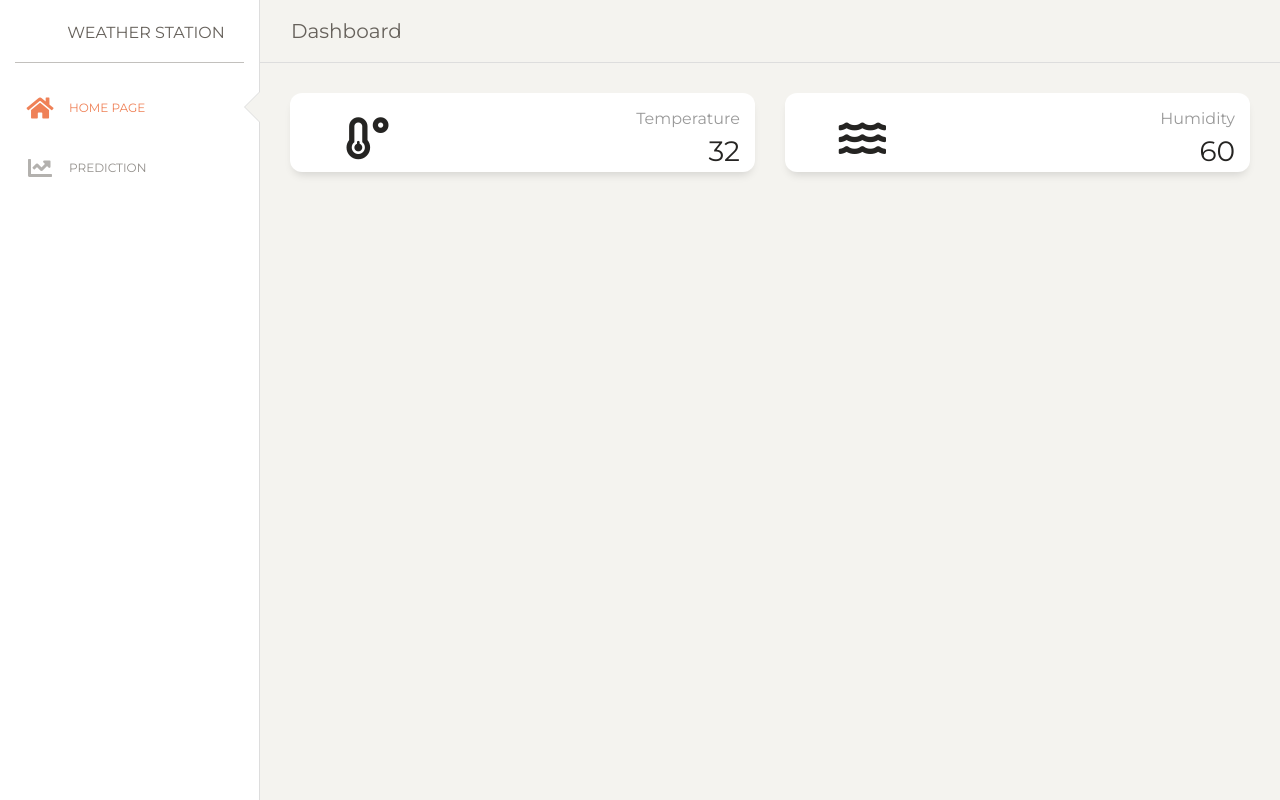
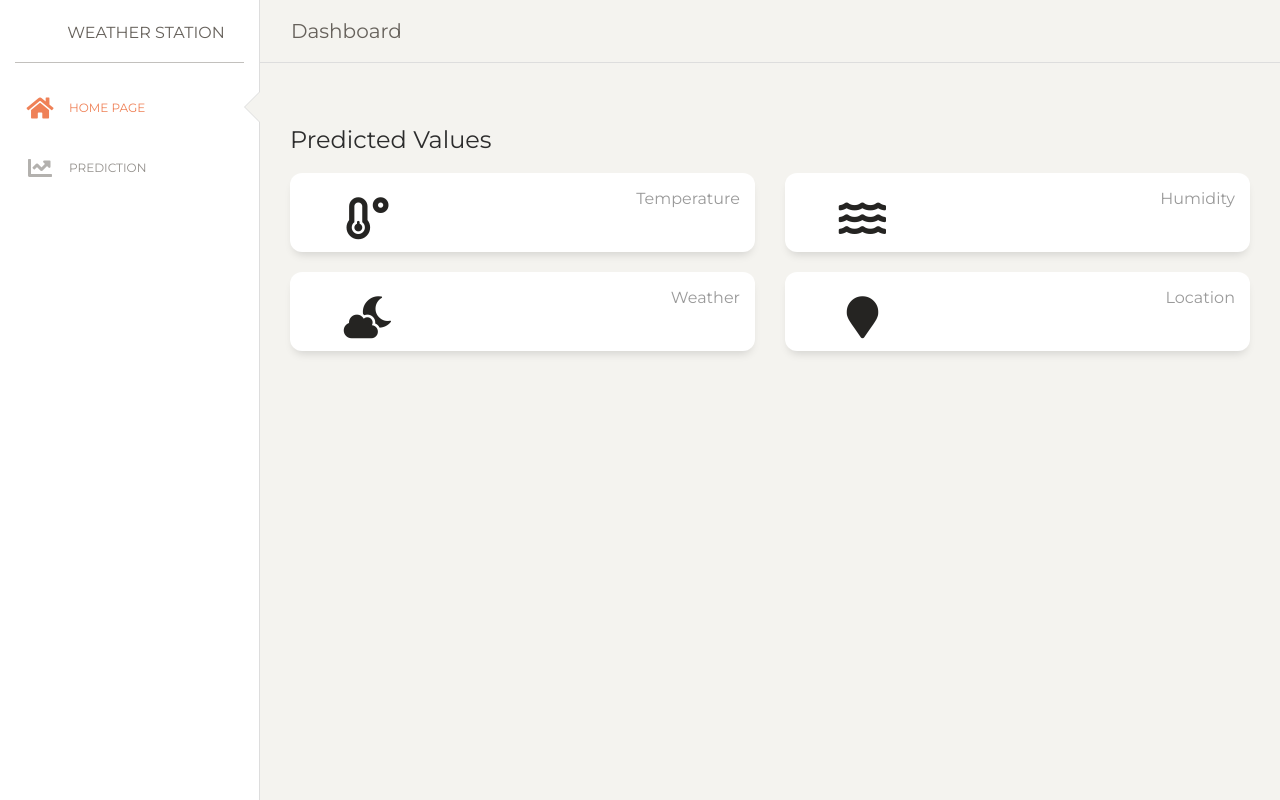
Before and after one commit to dsrao711/Weather-Station, a Flask app: page /predict in a window 1280 px wide. Run offline with Flask 2, Linux system fonts and the light colour scheme; data that the repository does not hold is empty; some libraries are stand-ins or nearby versions.

Commit message:
Project completed

```diff
--- a/app/prediction/routes.py
+++ b/app/prediction/routes.py
@@ -1,7 +1,22 @@
 from flask import (render_template ,Blueprint)
+import requests
+from app.utils.logger import console_logger
+
+
 
 bp = Blueprint('prediction', __name__)
 
 @bp.route("/predict", methods=['GET', 'POST'])
 def predict():
-    return render_template('prediction.html')
+    res= requests.get("https://weather.visualcrossing.com/VisualCrossingWebServices/rest/services/timeline/mumbai?unitGroup=metric&key=W7FP6XLXWSHYCN7M6NVY6YJJ2&contentType=json")
+    if res.status_code != 200:
+        console_logger.debug(res.status_code)
+        console_logger.debug("Something went wrong")
+    data = res.json()
+    temp = data['days'][-1]['temp']
+    hum = data['days'][-1]['humidity']
+    message = data['description']
+    loc = data['resolvedAddress']
+    print(message)
+
+    return render_template('prediction.html' , temp = temp , hum = hum , message = message , loc = loc)
--- a/app/templates/dashboard.html
+++ b/app/templates/dashboard.html
@@ -74,7 +74,7 @@
                     <div class="row">
                         <div class="col-5 col-md-4">
                             <div class="icon-big text-center icon-warning">
-                                <i class="fas fa-tachometer-alt"></i>
+                                <i class="fas fa-cloud-moon	"></i>
                             </div>
                         </div>
                         <div class="col-7 col-md-8">
--- a/app/templates/prediction.html
+++ b/app/templates/prediction.html
@@ -1,5 +1,5 @@
 {% extends 'layout.html'%} {% block content %}
-
+<h4>Predicted Values</h4>
 <div class="row">
 
     <div class="col-lg-6 col-md-6 col-sm-6">
@@ -14,7 +14,7 @@
                     <div class="col-7 col-md-8">
                         <div class="numbers">
                             <p class="card-category">Temperature</p>
-                            <p class="card-title">32
+                            <p class="card-title">{{ temp }}
                                 <p>
                         </div>
                     </div>
@@ -36,7 +36,7 @@
                     <div class="col-7 col-md-8">
                         <div class="numbers">
                             <p class="card-category">Humidity</p>
-                            <p class="card-title">60
+                            <p class="card-title">{{ hum }}
                                 <p>
                         </div>
                     </div>
@@ -45,6 +45,52 @@
         </div>
     </div>
 
+    <div class="col-lg-6 col-md-6 col-sm-6">
+        <div class="card card-stats">
+            <div class="card-body ">
+                <div class="row">
+                    <div class="col-5 col-md-4">
+                        <div class="icon-big text-center icon-warning">
+                            <i class="fas fa-cloud-moon	"></i>
+                        </div>
+                    </div>
+                    <div class="col-7 col-md-8">
+                        <div class="numbers">
+                            <p class="card-category">Weather</p>
+                            <p class="card-texr" style="color: black; font-size: 15px">{{ message }}
+                                <p>
+                        </div>
+                    </div>
+                </div>
+            </div>
+        </div>
+    </div>
+
+    <div class="col-lg-6 col-md-6 col-sm-6">
+        <div class="card card-stats">
+            <div class="card-body ">
+                <div class="row">
+                    <div class="col-5 col-md-4">
+                        <div class="icon-big text-center icon-warning">
+                            <i class="fas fa-map-marker	"></i>
+                        </div>
+                    </div>
+                    <div class="col-7 col-md-8">
+                        <div class="numbers">
+                            <p class="card-category">Location</p>
+                            <p class="card-texr" style="color: black; font-size: 15px">{{ loc }}
+                                <p>
+                        </div>
+                    </div>
+                </div>
+            </div>
+        </div>
+    </div>
+
+
+
+
+
 </div>
 
 {% endblock content %}
```
